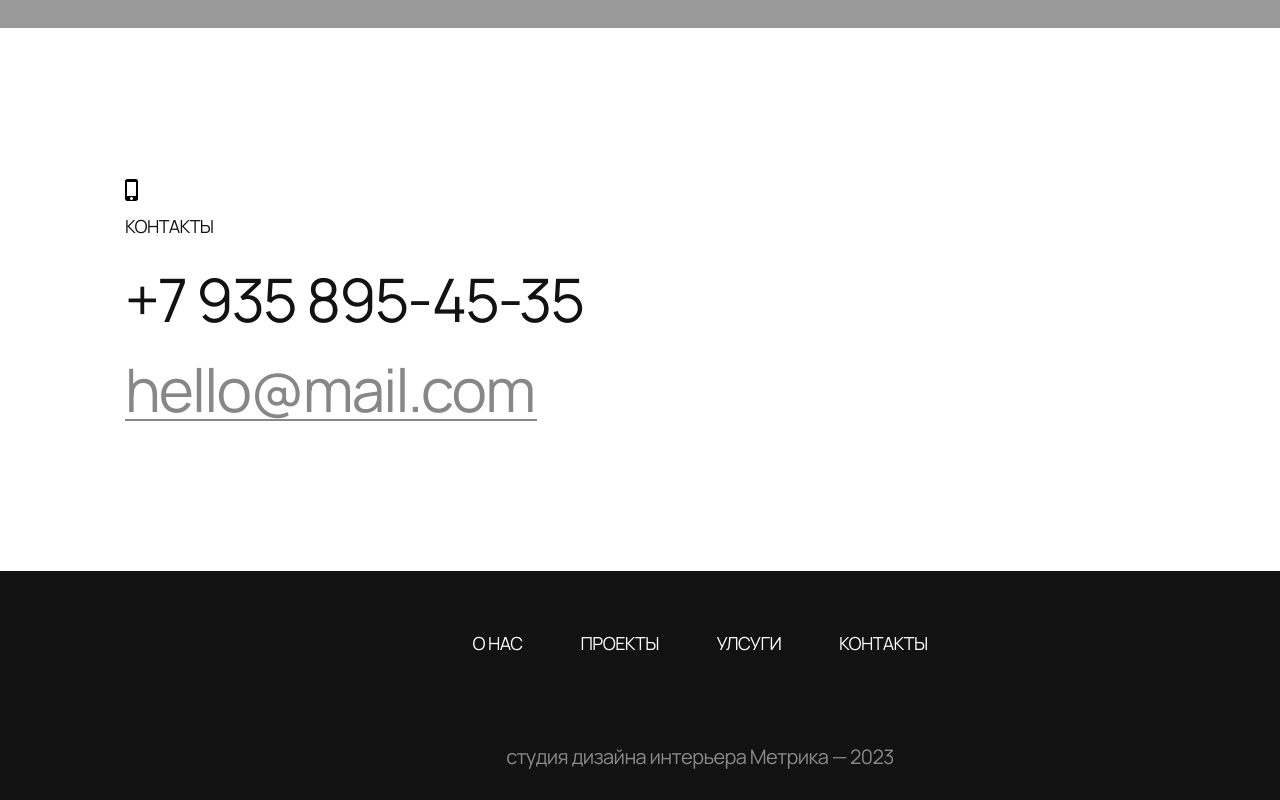
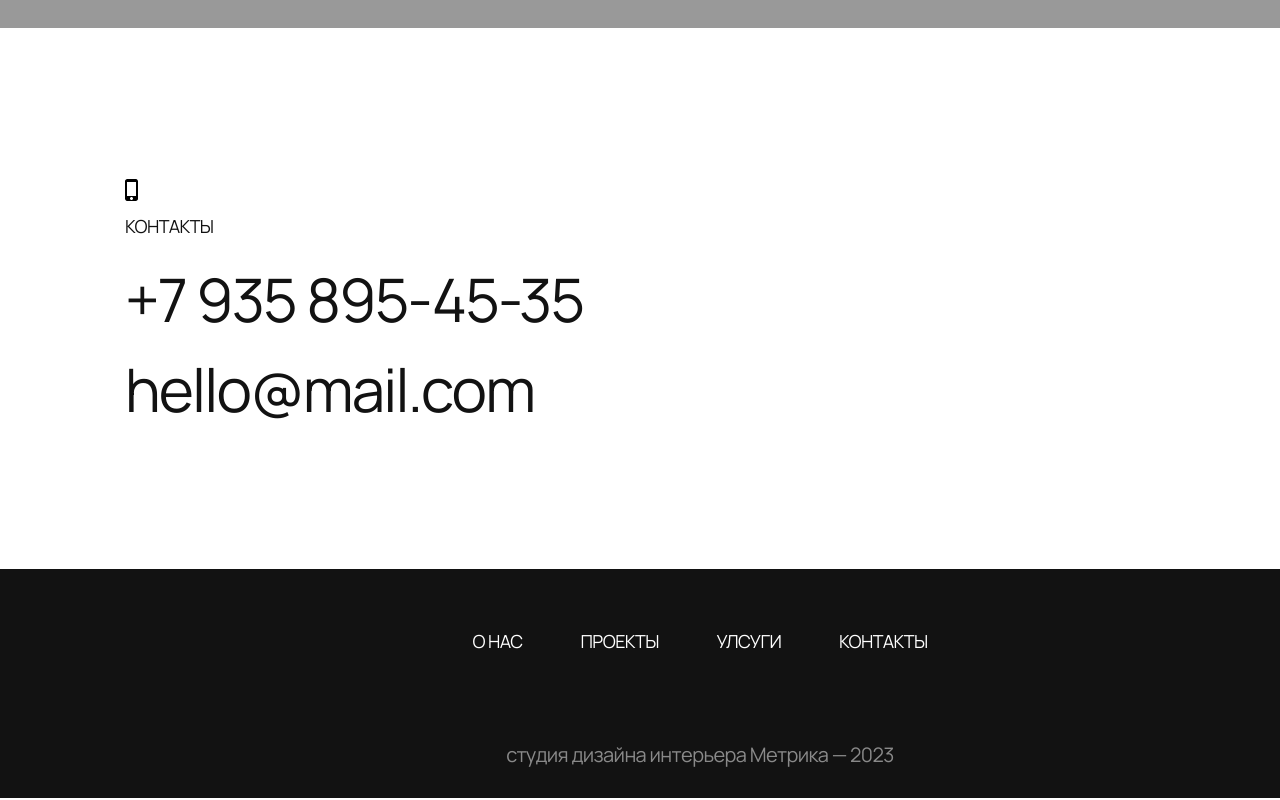
Before and after one commit to AndreyLezhnevit/metrika, a plain HTML site: page index.html in a window 1280 px wide. Shown: the part 6412-7212 px from the top of the page. Drawn offline with Linux system fonts and the light colour scheme.

Commit message:
Update styles.css

```diff
--- a/styles/styles.css
+++ b/styles/styles.css
@@ -1,16 +1,12 @@
-html {
-	scroll-behavior: smooth;
-}
-
 body {
-	width: 1400px;
-	min-width: 100%;
 	font-family: 'Manrope', sans-serif;
 	color: #121212;
 	background: #FFFFFF;
 	font-style: normal;
 	overflow-x: hidden;
 	box-sizing: border-box;
+	min-width: 1400px;
+
 }
 
 .container {
@@ -257,12 +253,17 @@ h2 {
 	display: block;
 	width: 412px;
 	height: 60px;
-	border-bottom: 2px solid;
 	font-size: 60px;
 	line-height: 60px;
 	color: #121212;
+	text-decoration: none;
+}
+
+.contacts__phone:hover,
+.contacts__email:hover {
+	border-bottom: 2px solid;
 	opacity: 0.5;
-	text-decoration: none;
+	box-sizing: border-box;
 }
 
 footer {
```
